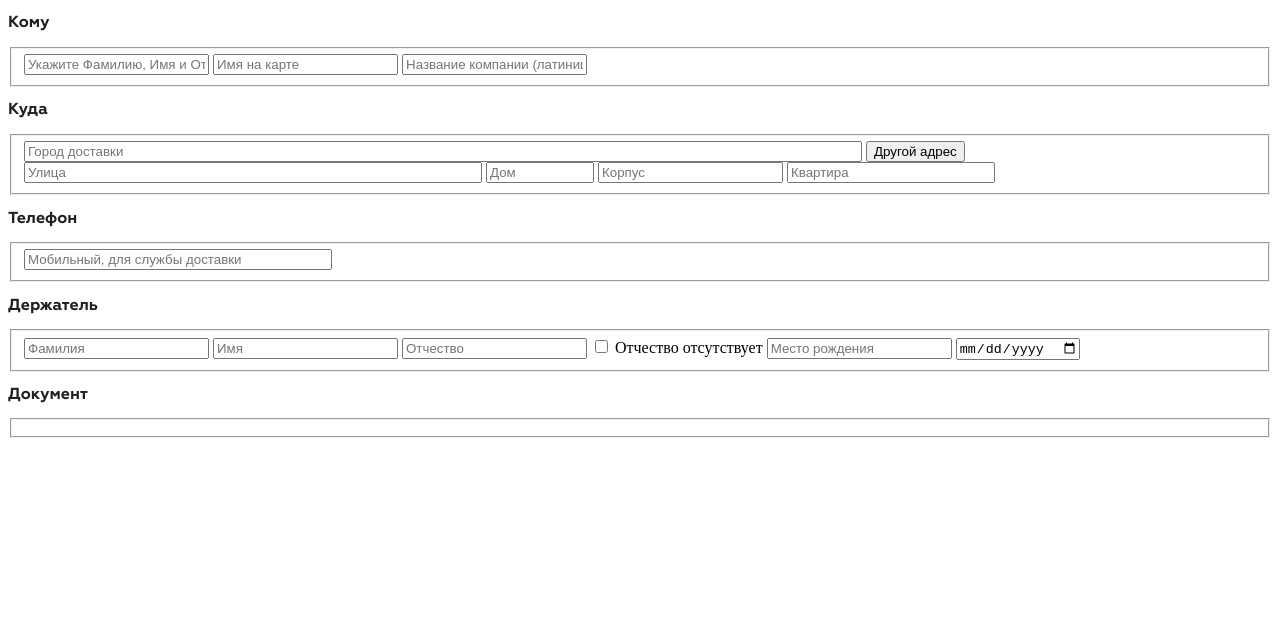
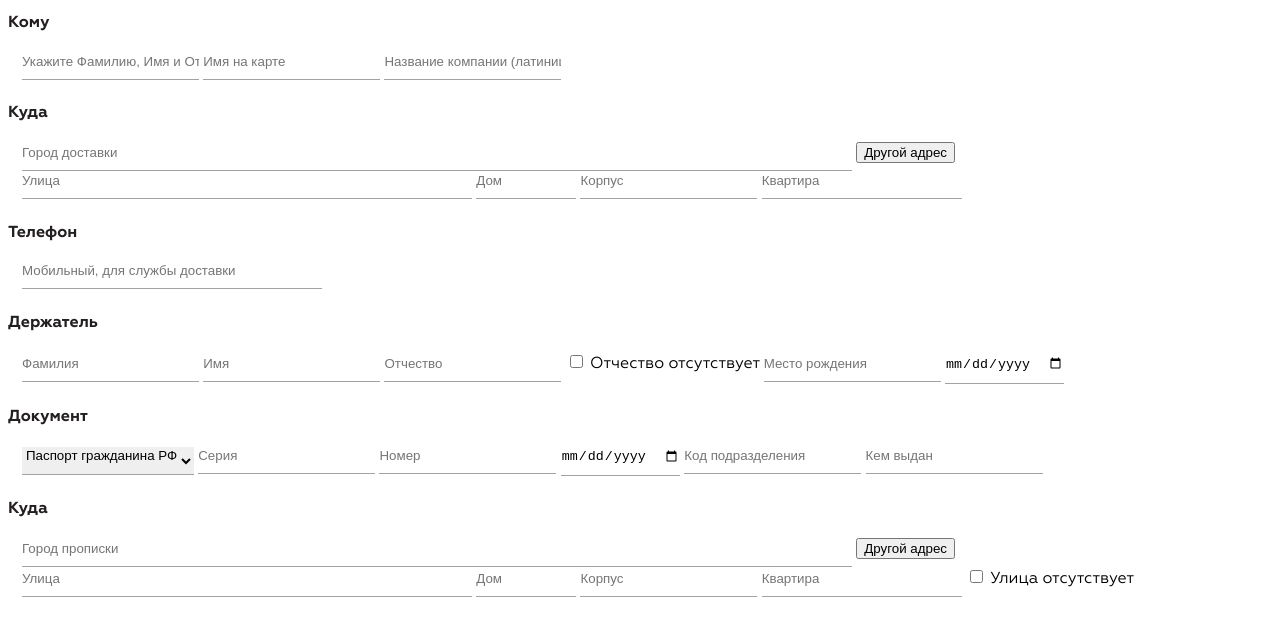
Before and after one commit to amillerr/bank-form, a plain HTML site: page index.html in a window 1280 px wide. Drawn offline with Linux system fonts and the light colour scheme.

Commit message:
Блоки сверстал. js не работает

```diff
--- a/index.html
+++ b/index.html
@@ -1,5 +1,6 @@
 <!DOCTYPE html>
 <html lang="en">
+
 <head>
   <meta charset="UTF-8">
   <link rel="stylesheet" href="./style/style.css">
@@ -10,6 +11,8 @@
   <div class="page">
     <section class="form">
 
+      <!-- Секция "Кому" -->
+
       <div class="form__container">
         <h2 class="block__title">Кому</h2>
         <fieldset class="form__input_container-first">
@@ -18,6 +21,8 @@
           <input class="form__item form__item_el_company" type="text" id="company" name="company" placeholder="Название компании (латиницей)" required>
         </fieldset>
       </div>
+
+      <!-- Секция "Куда" -->
 
       <div class="form__container">
         <h2 class="block__title">Куда</h2>
@@ -31,22 +36,23 @@
         </fieldset>
       </div>
 
+      <!-- Секция "Телефон" -->
+
       <div class="form__container">
         <h2 class="block__title">Телефон</h2>
         <fieldset class="form__input_container-third">
-          <input type="tel" class="form__item form__item_el_tel whom" id="tel" name="tel"
-           placeholder="Мобильный, для службы доставки" required>
+          <input class="form__item form__item_el_tel whom" type="tel" id="tel" name="tel" placeholder="Мобильный, для службы доставки" required>
         </fieldset>
       </div>
+
+      <!-- Секция "Держатель" -->
 
       <div class="form__container">
         <h2 class="block__title">Держатель</h2>
         <fieldset class="form__input_container-fourth">
-          <input type="text" class="form__item form__item_el_surname" id="surname" name="surname"
-       placeholder="Фамилия" required>
-       <input type="text" class="form__item form__item_el_name" id="name" name="name"
-       placeholder="Имя" required>
-       <input type="text" class="form__item form__item_el_patronymic" id="patronymic" name="patronymic" placeholder="Отчество" required>
+          <input class="form__item form__item_el_surname" type="text" id="surname" name="surname" placeholder="Фамилия" required>
+          <input class="form__item form__item_el_name" type="text" id="name" name="name" placeholder="Имя" required>
+          <input class="form__item form__item_el_patronymic" type="text" id="patronymic" name="patronymic" placeholder="Отчество" required>
 
           <label for="without-patronymic" class="form__label">
             <input type="checkbox" name="extra-option" id="without-patronymic" class="form__item form__item_el_extra-options" value="without-patronymic">
@@ -57,15 +63,44 @@
           <input class="form__item form__item_el_born-date" type="date" id="born-date" name="born-date" placeholder="Дата рождения" required>
         </fieldset>
       </div>
+
+      <!-- Секция "Документ" -->
+
+      <div class="form__container">
         <h2 class="block__title">Документ</h2>
         <fieldset class="form__input_container-fifth">
+          <select class="form__item form__item_el_document" id="document" name="document">
+            <option value="passport">Паспорт гражданина РФ</option>
+          </select>
+          <input class="form__item form__item_el_series" type="number" id="series" name="series" placeholder="Серия" required>
+          <input class="form__item form__item_el_number" type="number" id="number" name="number" placeholder="Номер" required>
+          <input class="form__item form__item_el_passport-date" type="date" id="passport-date" name="passport-date" placeholder="Дата выдачи" required>
+          <input class="form__item form__item_el_passport-code" type="number" id="passport-code" name="passport-code" placeholder="Код подразделения" required>
+          <input class="form__item form__item_issued" type="text" id="issued" name="issued" placeholder="Кем выдан" required>
+        </fieldset>
+      </div>
 
+      <!-- Секция "Прописка" -->
+
+      <div class="form__container">
+        <h2 class="block__title">Куда</h2>
+        <fieldset class="form__input_container-sixth">
+          <input class="form__item form__item_el_town propiska" type="text" id="town" name="town" placeholder="Город прописки" required>
+          <input type="button" onclick="reset()" value="Другой адрес">
+          <input class="form__item form__item_el_street propiska" type="text" id="street" name="street" placeholder="Улица" required>
+          <input class="form__item form__item_el_home-number propiska" type="number" id="home-number" name="home-number" placeholder="Дом" required>
+          <input class="form__item form__item_el_corpus propiska" type="number" id="corpus" name="corpus" placeholder="Корпус">
+          <input class="form__item form__item_el_room propiska" type="number" id="room" name="room" placeholder="Квартира" required>
+          <label for="without-street" class="form__label">
+            <input type="checkbox" name="extra-option" id="without-street" class="form__item form__item_el_extra-options propiska" value="without-street">
+            <span class="form__pseudo-item form__pseudo-item_type_checkbox"></span>
+            <span class="form__label-text">Улица отсутствует</span>
+          </label>
         </fieldset>
-      <div class="form__container">
-
       </div>
     </section>
   </div>
   <script src="./script/script.js"></script>
 </body>
+
 </html>
--- a/script/script.js
+++ b/script/script.js
@@ -1,3 +1,5 @@
+// Скрипт для удаления данных в блоке "Куда"
+
 function reset() {
       var a = document.getElementsByClassName('whom');
       // a = HTMLCollection
@@ -8,3 +10,24 @@ function reset() {
         a[i].value = "";
       }
     }
+
+
+
+
+// Скрипт ограничения количества символов в поле "Серия паспорта"
+
+document.getElementById('series').oninput = function () {
+  if (this.value.length > 4) this.value = this.value.substr(0, 4);
+}
+
+// Скрипт ограничения количества символов в поле "Номер паспорта"
+
+document.getElementById('number').oninput = function () {
+  if (this.value.length > 6) this.value = this.value.substr(0, 6);
+}
+
+// Скрипт ограничения количества символов в поле "Код подразделения"
+
+document.getElementById('passport-code').oninput = function () {
+  if (this.value.length > 6) this.value = this.value.substr(0, 6);
+}
--- a/style/style.css
+++ b/style/style.css
@@ -1,6 +1,13 @@
 .page {
   max-width: 1280px;
   min-width: 1180px;
+  font-family: Geometria,sans-serif;
+}
+
+.form__item {
+  padding: 0 0 10px 0;
+  border: none;
+  border-bottom: 1px solid #A3A2A2;
 }
 
 .block__title {
@@ -32,3 +39,27 @@
 .form__item_el_tel {
   width: 300px;
 }
+
+.form__input_container-first {
+  border: none;
+}
+
+.form__input_container-second {
+  border: none;
+}
+
+.form__input_container-third {
+  border: none;
+}
+
+.form__input_container-fourth {
+  border: none;
+}
+
+.form__input_container-fifth {
+  border: none;
+}
+
+.form__input_container-sixth {
+  border: none;
+}
```
Lines whose indentation alone changed are shown as unchanged.
